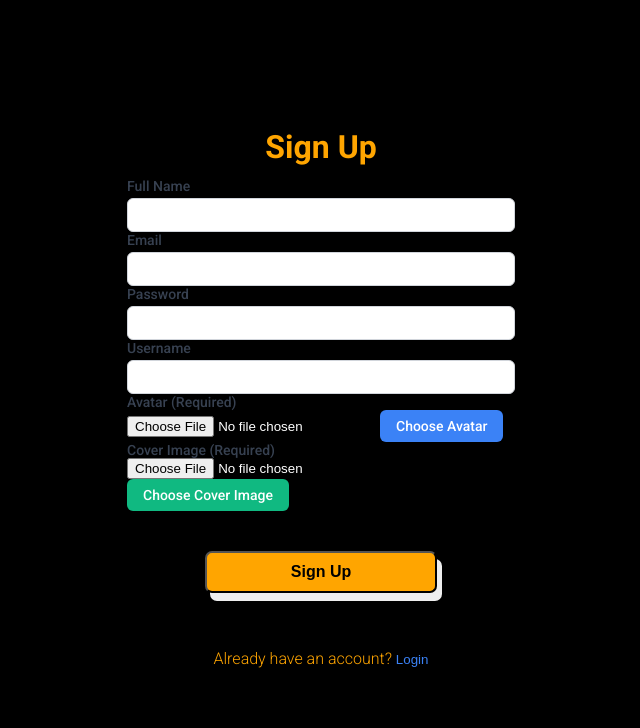
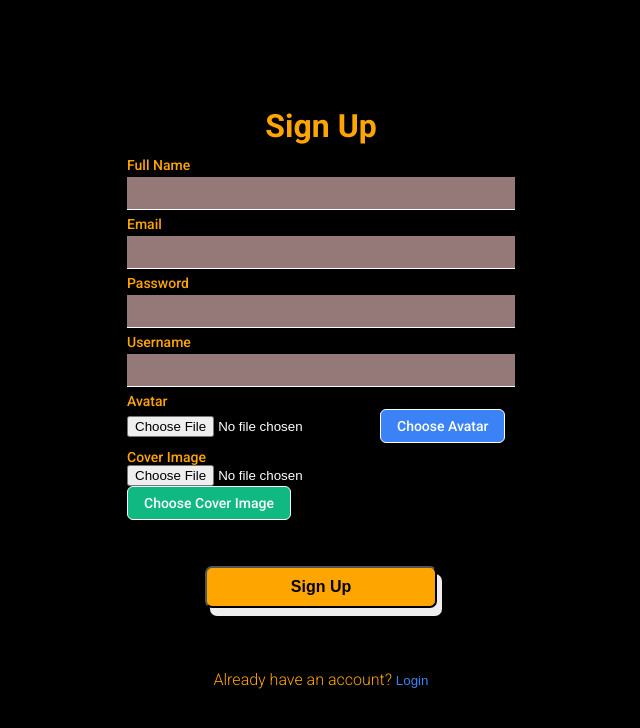
Before and after one commit to singh-aayush/YouTube---Clone, a React (Vite) app in the folder frontend/: page /signup in a window 1280 px wide. Shown: the top 728 px of the page, without its empty margins (319-959 px from the left). Built offline with nearby package versions, Linux system fonts and the light colour scheme.

Commit message:
bug fixing

```diff
--- a/frontend/src/App.css
+++ b/frontend/src/App.css
@@ -135,9 +135,16 @@
           display: block;
           width: 100%;
           padding: 0.5rem;
-          border: 1px solid #d1d5db; /* Gray-300 */
-          border-radius: 0.375rem;
           font-size: 0.875rem;
+              background: rgb(149, 120, 120);
+    border: none;
+    border-bottom: 1px solid white;
+    border-radius: 0px;
+    color: orange;
+        }
+
+        .signupContainer form div{
+          margin-bottom: 6px;
         }
 
         .signupContainer input:focus {
@@ -146,11 +153,25 @@
           ring-offset: 2px;
         }
 
+        .cursor-pointer{
+          color: black;
+          background-color: orange;
+          border: 1px solid white;
+        }
+
+        .avatar-upload{
+          display: none;
+        }
+
+        .cover-image-upload{
+          display: none;
+        }
+
         .signupContainer label {
           display: block;
           font-size: 0.875rem; /* Text-sm */
           font-weight: 500; /* Medium */
-          color: #374151; /* Gray-700 */
+          color: orange; /* Gray-700 */
         }
 
         /* Form button styling */
--- a/frontend/src/components/sinup.jsx
+++ b/frontend/src/components/sinup.jsx
@@ -114,7 +114,7 @@ function SignUp({ onToggleLogin }) {
             />
           </div>
           <div>
-            <label>Avatar (Required)</label>
+            <label>Avatar</label>
             <div className="mt-1 flex items-center">
               <input
                 type="file"
@@ -140,7 +140,7 @@ function SignUp({ onToggleLogin }) {
             </div>
           </div>
           <div>
-            <label>Cover Image (Required)</label>
+            <label>Cover Image</label>
             <div className="mt-1 flex items-center">
               <input
                 type="file"
```
